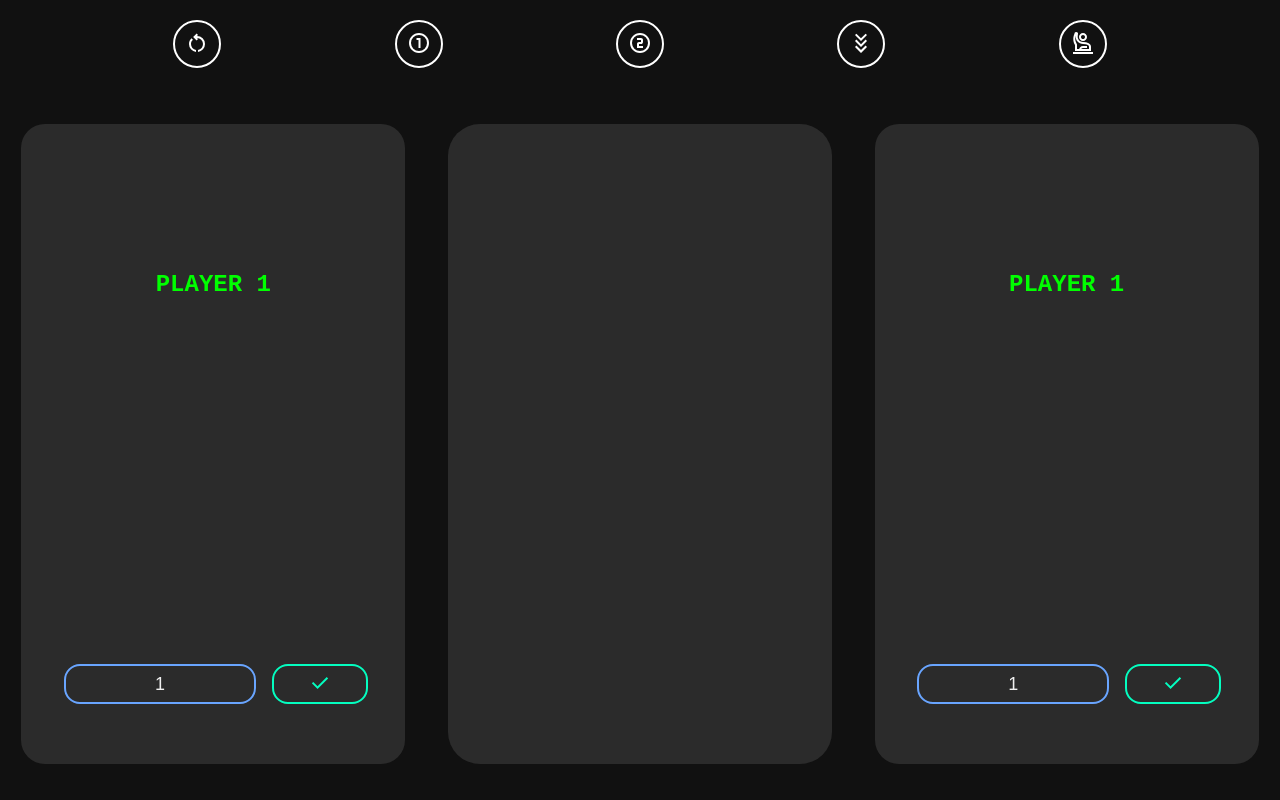
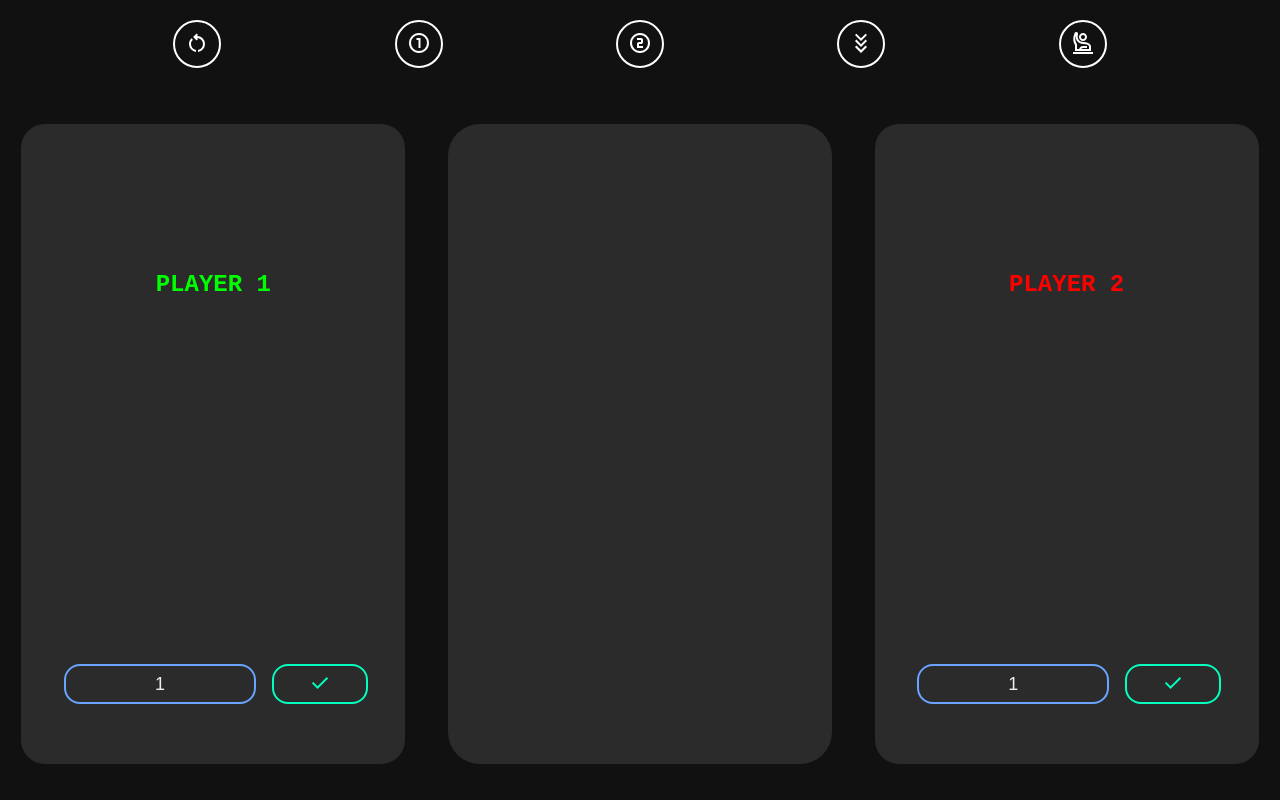
Before and after one commit to D3BAS1SH/Race-To-100, a React (Vite) app: page / in a window 1280 px wide. Built offline with nearby package versions, Linux system fonts and the light colour scheme; a web font is replaced by a local one.

Commit message:
App JSX Player 2 made a separate but similar work function.

```diff
--- a/src/App.jsx
+++ b/src/App.jsx
@@ -1,5 +1,6 @@
 import './App.scss'
 import Player1 from './components/Player/Player1'
+import Player2 from './components/Player/Player2'
 import Instruction from './components/Instruction/Instruction'
 import ShowWinner from './components/ShowWinner/ShowWinner'
 import ShowP1 from './components/ShowP1/ShowP1'
@@ -116,7 +117,7 @@ const App = ()=> {
         <div className='CardHolder' style={{filter:isSetBlur?'blur(2px)':'blur(0px)'}}>
           <Player1 num={1}/>
           <ShowAll/>
-          <Player1 num={2}/>
+          <Player2 num={2}/>
         </div>
 
       </div>
```
